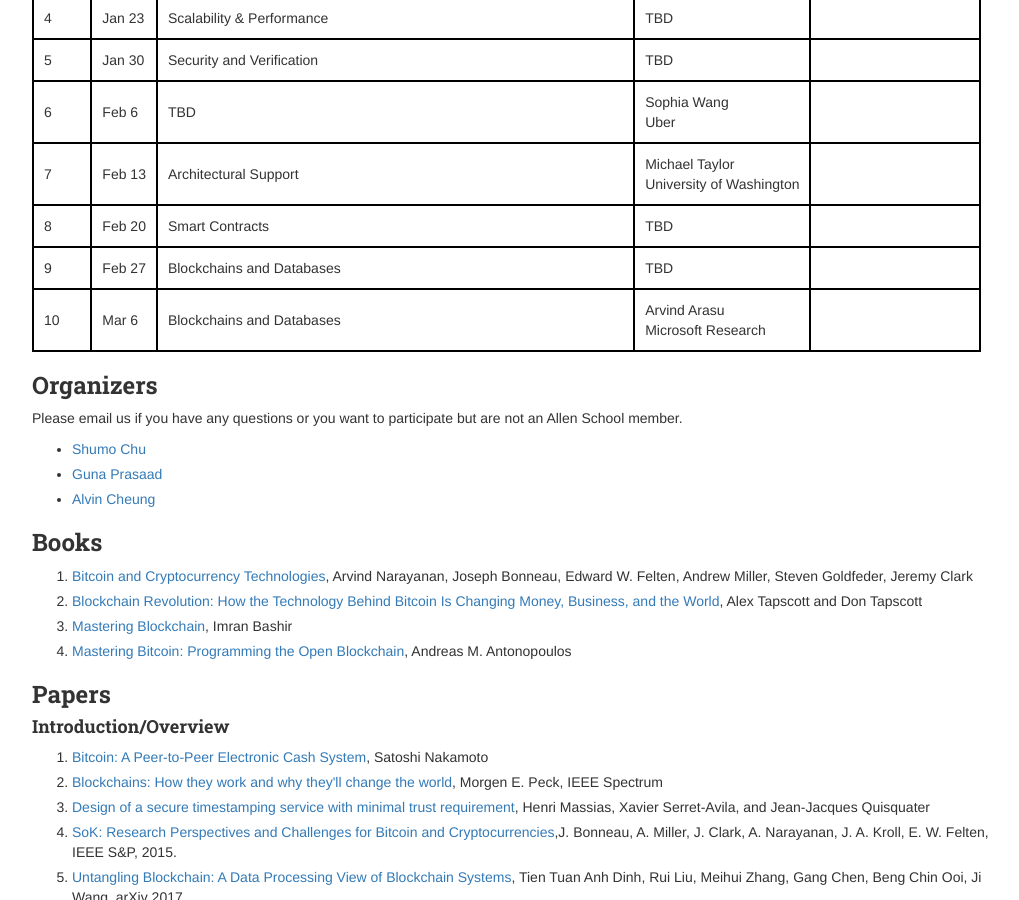
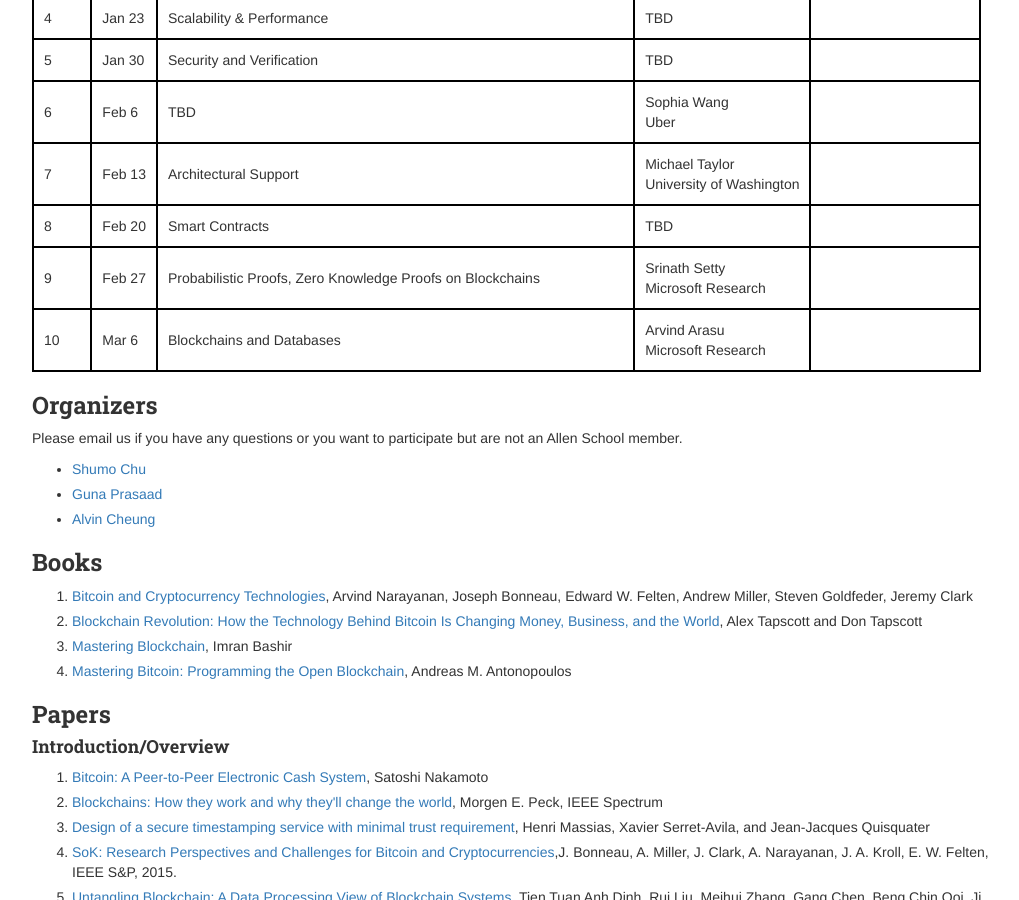
Before and after one commit to uwdb/website, a Jekyll site: the page built from seminars/cse590q/18wi/index.markdown, in a window 1280 px wide and 900 px high, scrolled down 726 px. Shown: the whole window, without its empty margins (123-1142 px from the left). Built offline with Jekyll 4.4.1, drawn with Linux system fonts in a browser that asks for light colours; nearby versions of some CDN libraries.

Commit message:
Update index.markdown

```diff
--- a/seminars/cse590q/18wi/index.markdown
+++ b/seminars/cse590q/18wi/index.markdown
@@ -90,8 +90,8 @@
   <tr>
     <td>9</td>
     <td>Feb 27</td>
-    <td>Blockchains and Databases</td>
-    <td>TBD</td>
+    <td>Probabilistic Proofs, Zero Knowledge Proofs on Blockchains</td>
+    <td>Srinath Setty <br> Microsoft Research</td>
     <td></td>
   </tr>
   <tr>
```
